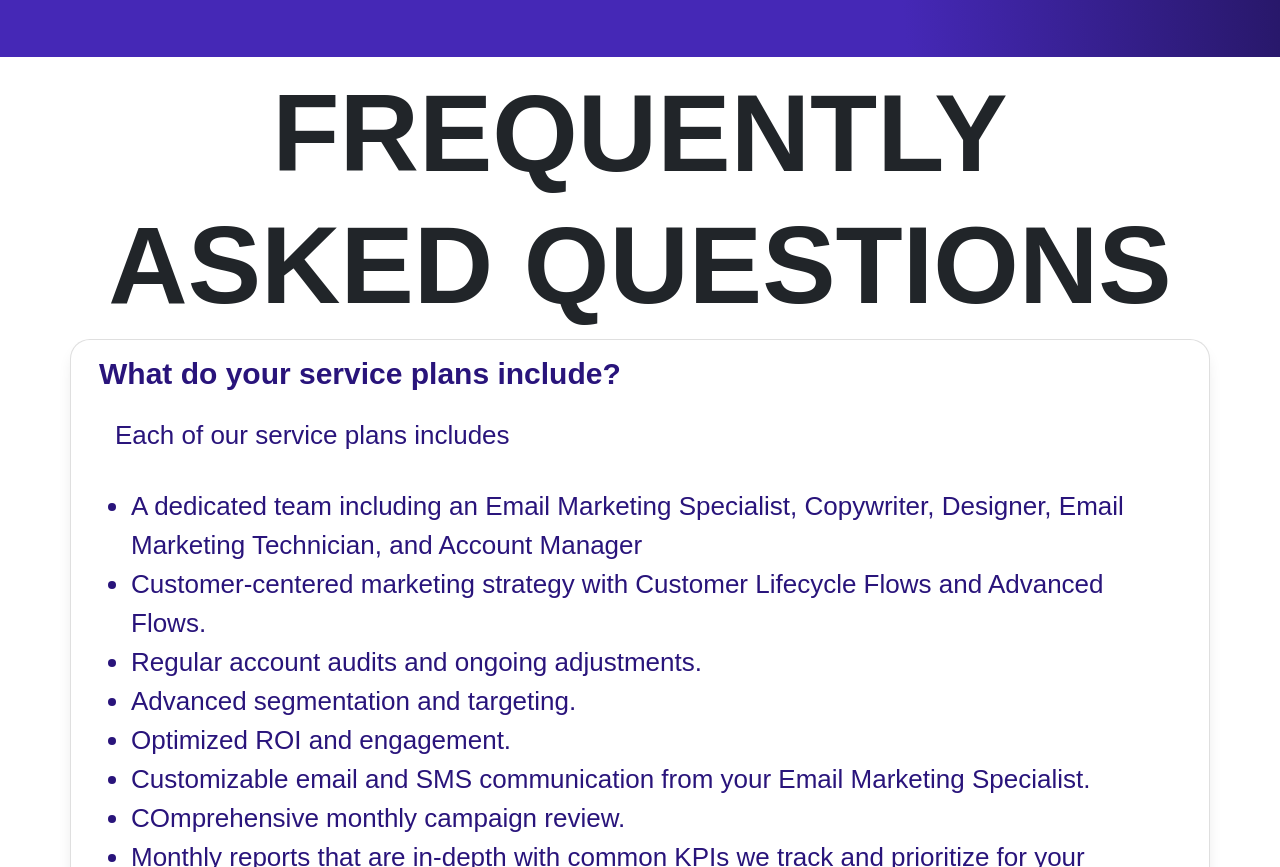
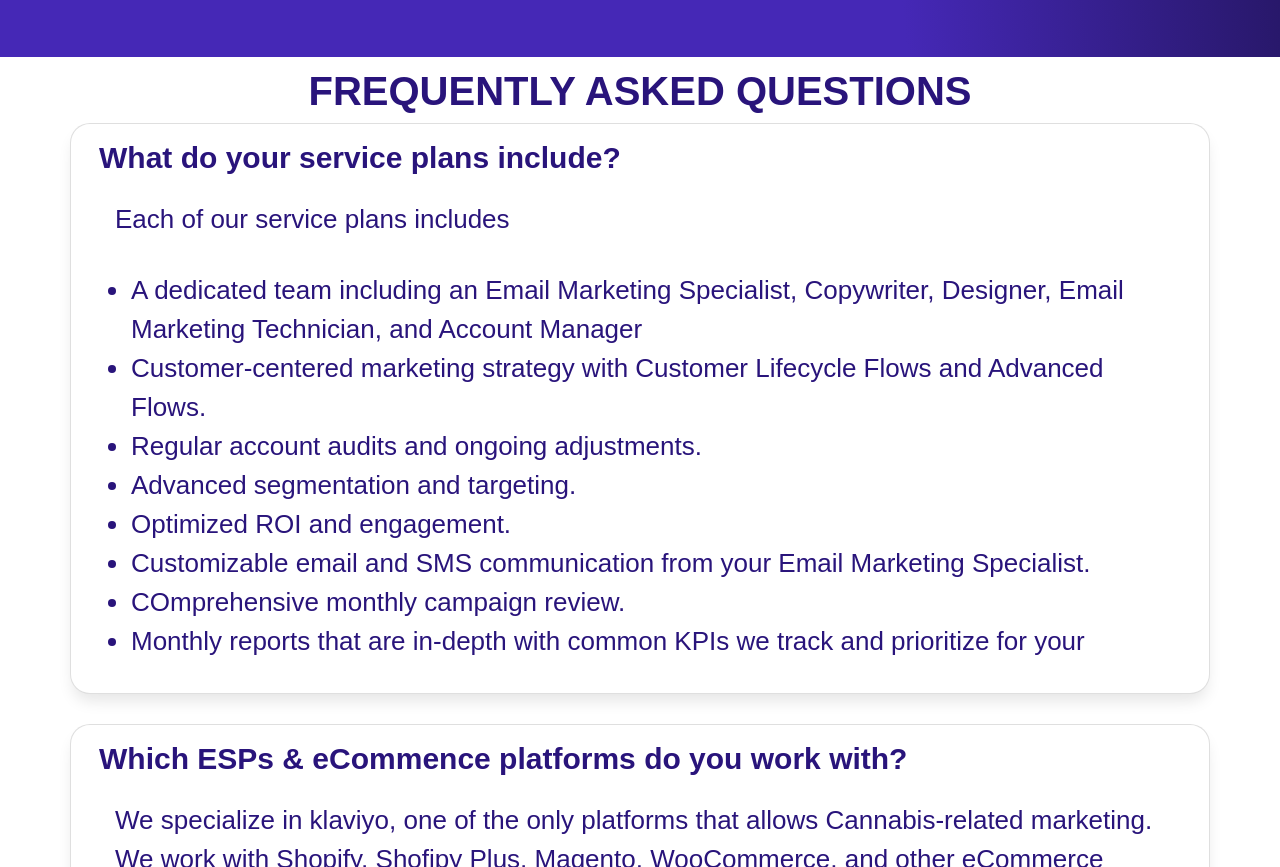
Before and after one commit to PatrickLouie0/BE-Test, a plain HTML site: page index.html in a window 1280 px wide. Shown: the part 4683-5550 px from the top of the page. Drawn offline with nearby package versions, Linux system fonts and the light colour scheme.

Commit message:
4th commit

```diff
--- a/index.html
+++ b/index.html
@@ -274,7 +274,7 @@
 <!--End of Process-->
 <div class="container question" id="faq">
     <div class="title-question text-center">
-        <h1>FREQUENTLY ASKED QUESTIONS</h1>
+        <h1 class="fs-1" style="color:#29147B">FREQUENTLY ASKED QUESTIONS</h1>
     </div>
     <div class="row">
         <div class="card  mh-50 mw-25 d-flex align-items-center justify-content-center" >
--- a/src/css/style.css
+++ b/src/css/style.css
@@ -178,6 +178,7 @@
     background-size: contain;
     background-position: top;
     background-repeat: no-repeat;
+
 }
 .process .process-head h1
 {
```
